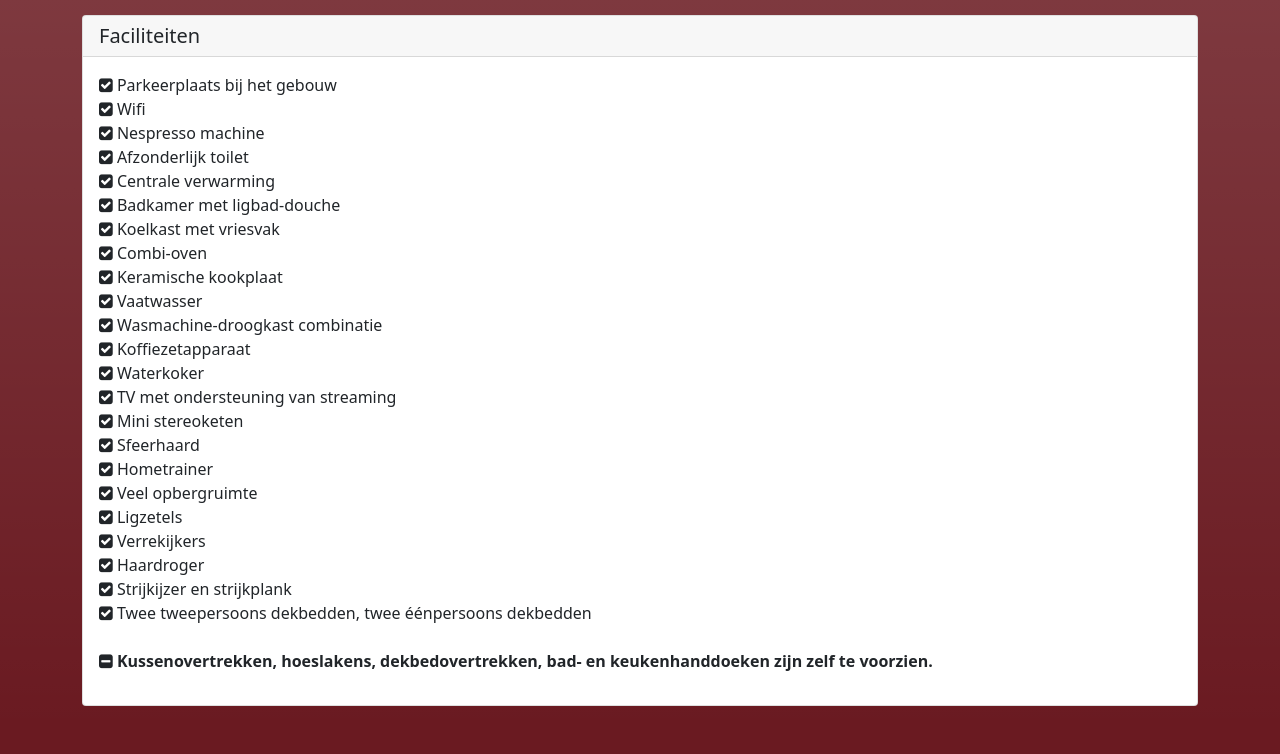
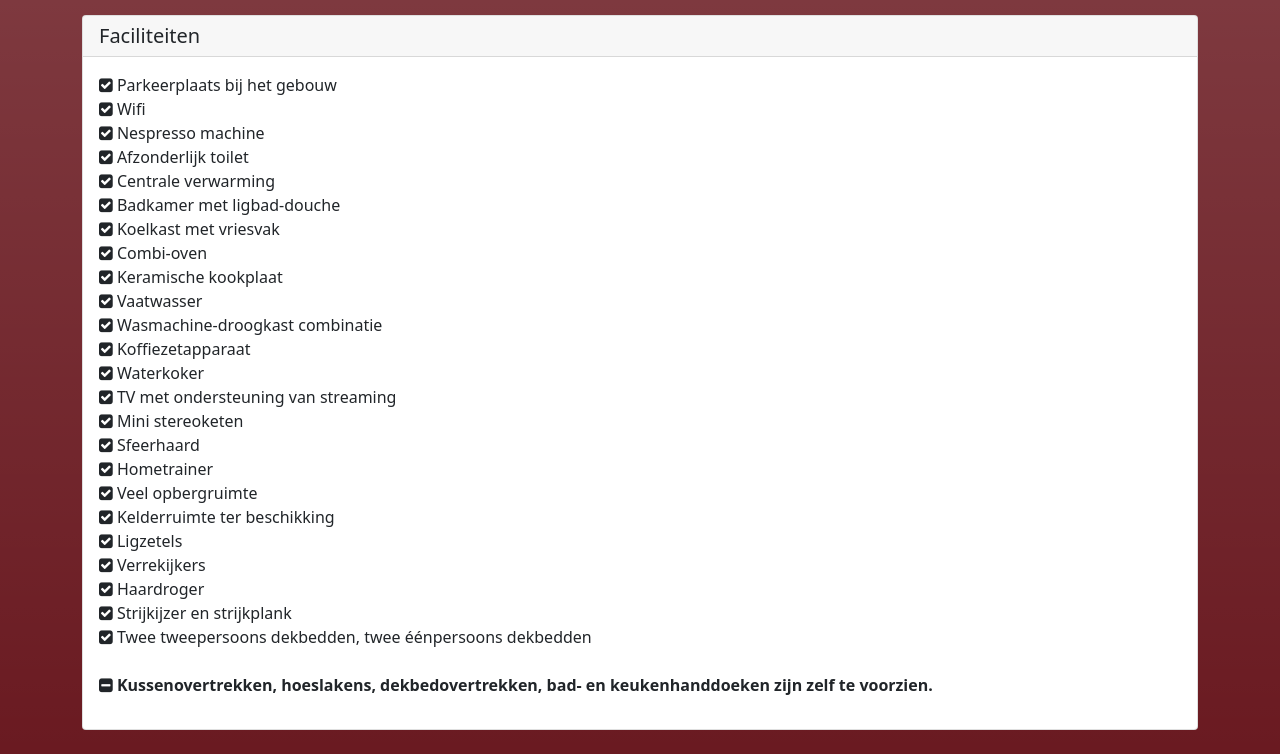
Before and after one commit to camel72/zee, a plain HTML site: page faciliteiten.html in a window 1280 px wide. Shown: the part 76-830 px from the top of the page. Before the commit the page ends 806 px from the top, so only its background shows below. Drawn offline with nearby package versions, Linux system fonts and the light colour scheme.

Commit message:
kelderruimte is beschikbaar

```diff
--- a/faciliteiten.html
+++ b/faciliteiten.html
@@ -62,7 +62,7 @@
                 <li><i class="fa fa-check-square" aria-hidden="true"></i> Sfeerhaard</li>
                 <li><i class="fa fa-check-square" aria-hidden="true"></i> Hometrainer</li>
                 <li><i class="fa fa-check-square" aria-hidden="true"></i> Veel opbergruimte</li>
-                <!--                <li><i class="fa fa-check-square" aria-hidden="true"></i> Kelderruimte ter beschikking</li>-->
+                <li><i class="fa fa-check-square" aria-hidden="true"></i> Kelderruimte ter beschikking</li>
                 <li><i class="fa fa-check-square" aria-hidden="true"></i> Ligzetels</li>
                 <li><i class="fa fa-check-square" aria-hidden="true"></i> Verrekijkers</li>
                 <li><i class="fa fa-check-square" aria-hidden="true"></i> Haardroger</li>
```
